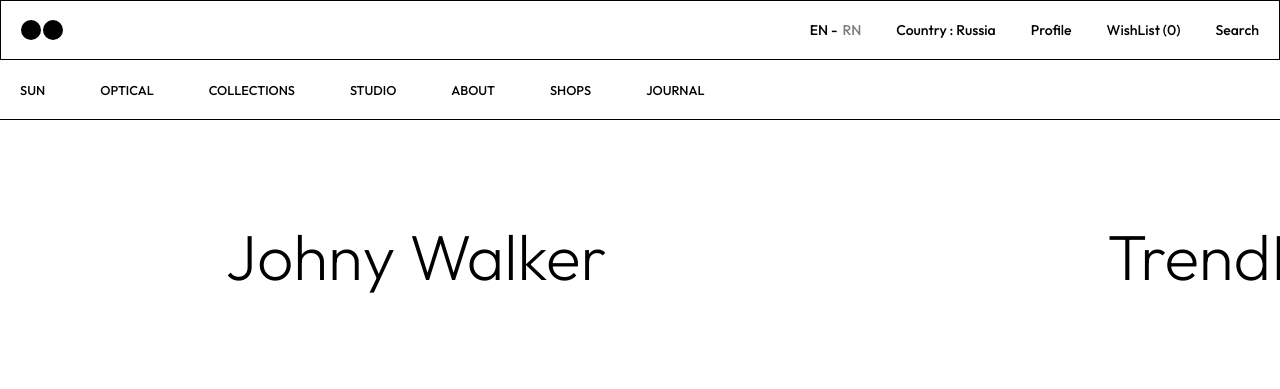
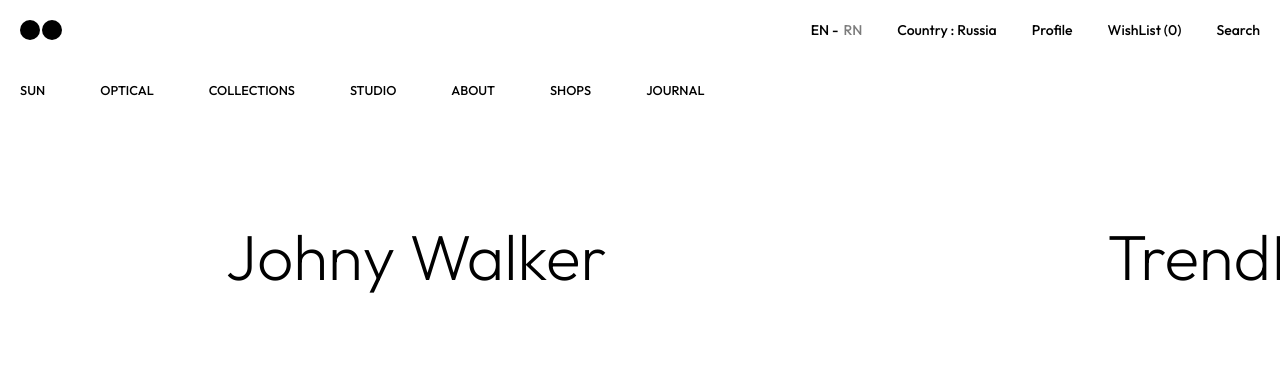
Before and after one commit to r4hul07/LandingPage4, a plain HTML site: page index.html in a window 1280 px wide. Shown: the top 389 px of the page. Drawn offline with Linux system fonts and the light colour scheme.

Commit message:
Remove border styles from navigation elements in CSS for cleaner layout

```diff
--- a/style.css
+++ b/style.css
@@ -23,7 +23,6 @@
     align-items: center;
     height: 60px;
     width: 100%;
-    border: 1px solid black;
 }
 
 main nav .a {
@@ -70,7 +69,6 @@
     justify-content: flex-start;
     align-items: center;
     padding: 10px 20px;
-    border-bottom: 1px solid black;
     gap: 55px;
 }
 
```
